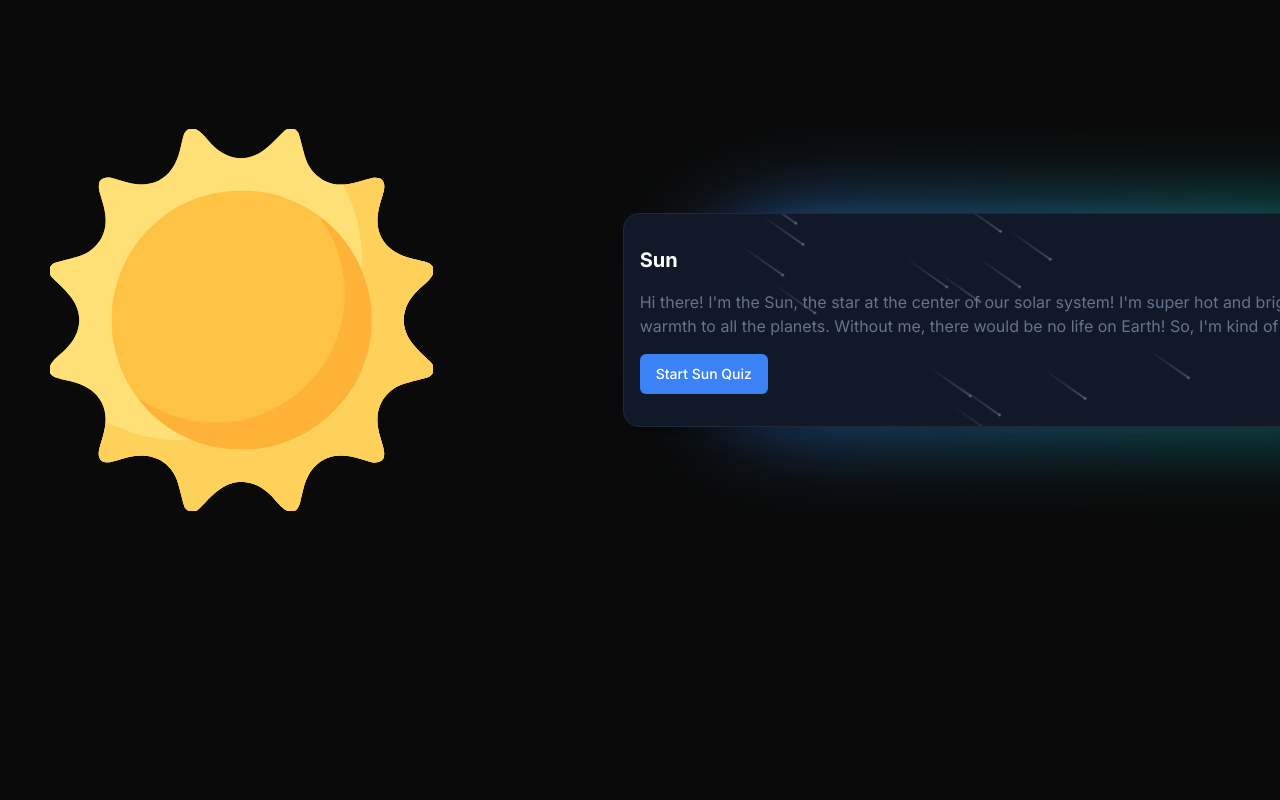
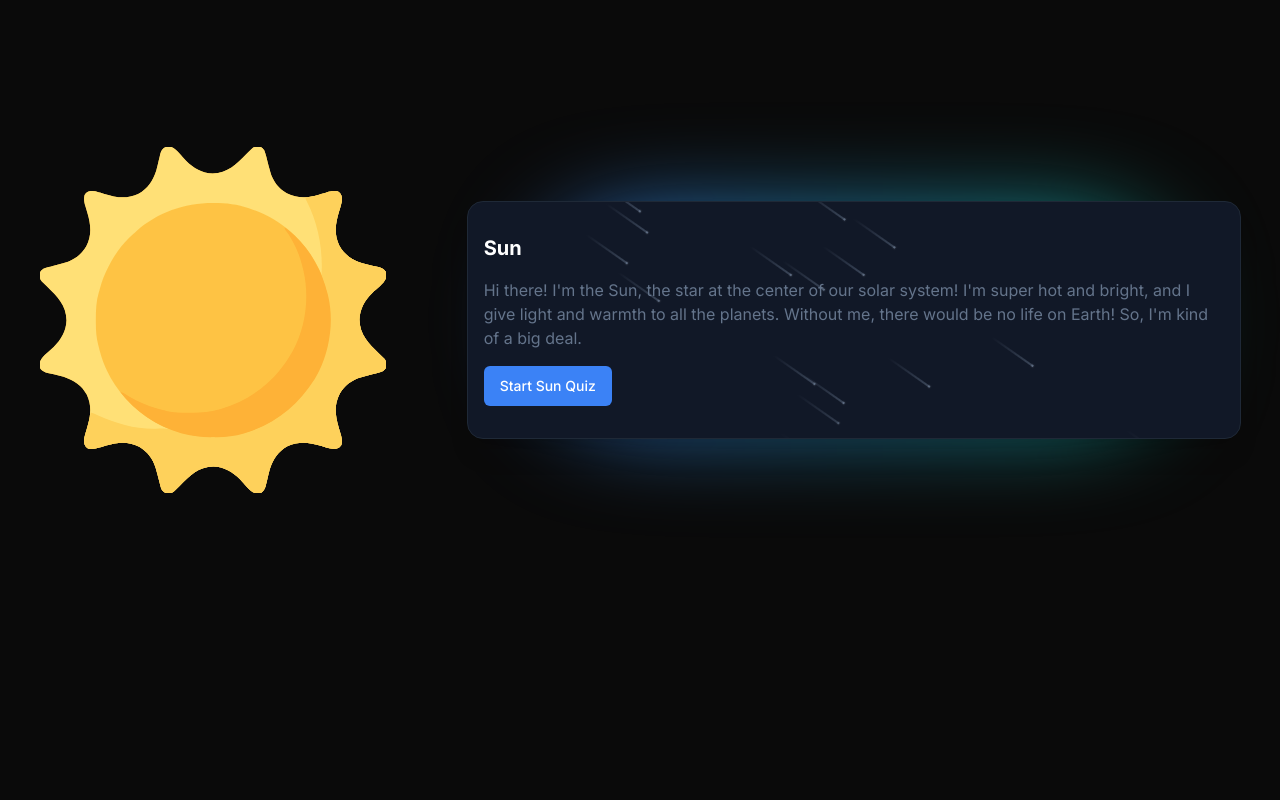
Before and after one commit to Criseda/student_hack_2024, a Next.js app: page /home in a window 1280 px wide. Shown: the part 900-1700 px from the top of the page. Built offline with nearby package versions, Linux system fonts and the light colour scheme.

Commit message:
Centered planets within the div, fixed card sizing to work on every machine resolution

```diff
--- a/src/components/Planets.tsx
+++ b/src/components/Planets.tsx
@@ -134,7 +134,7 @@ function Planet({ planet, index }: PlanetProps & { index: number }) {
       <motion.div
         ref={ref}
         initial={{ opacity: 0, x: initialX }}
-        animate={{ opacity: inView ? 1 : 0, x: inView ? 10 : initialX }}
+        animate={{ opacity: inView ? 1 : 0, x: inView ? 0 : initialX }}
         transition={{ duration: 1 }}
       >
         <Image
@@ -168,11 +168,11 @@ function Info({ planetsInfo, index }: PlanetsInfo & { index: number }) {
 
   useEffect(() => {
     if (typeof window !== "undefined") {
-      setInitialX(window.innerWidth - 500);
+      setInitialX(window.innerWidth - 600);
     }
 
     const handleResize = () => {
-      setInitialX(window.innerWidth - 500);
+      setInitialX(window.innerWidth - 600);
     };
 
     window.addEventListener("resize", handleResize);
@@ -248,10 +248,10 @@ function Info({ planetsInfo, index }: PlanetsInfo & { index: number }) {
     <motion.div
       ref={ref}
       initial={{ opacity: 0, x: initialX }}
-      animate={{ opacity: inView ? 1 : 0, x: inView ? 200 : initialX }}
+      animate={{ opacity: inView ? 1 : 0, x: inView ? 1 : initialX }}
       transition={{ duration: 1 }}
     >
-      <div className="absolute inset-0 h-full w-full bg-gradient-to-r from-blue-500 to-teal-500 transform scale-[0.80] bg-red-500 rounded-full blur-3xl " />
+      <div className="absolute inset-0 bg-gradient-to-r from-blue-500 to-teal-500 transform scale-[0.8] bg-red-500 rounded-full blur-3xl " />
       <div className="relative shadow-xl bg-gray-900 border border-gray-800  px-4 py-8 h-full overflow-hidden rounded-2xl flex flex-col justify-end items-start max-w-4xl">
         <h1 className="font-bold text-xl text-white mb-4 relative z-50">
           {planetsInfo.name}
@@ -286,8 +286,8 @@ function Info({ planetsInfo, index }: PlanetsInfo & { index: number }) {
 
 export default function Planets() {
   return (
-    <div className="h-auto w-full flex justify-start items-center overflow-hidden">
-      <div className="flex flex-col items-center space-y-20 pt-5 pl-10">
+    <div className="h-auto w-full flex justify-start items-center overflow-hidden space-x-10">
+      <div className="flex flex-col items-center space-y-20 pt-5 px-10">
         {planets.map((planet, index) => (
           <Element name={planet.name} key={planet.name}>
             <div className="h-screen flex items-center">
@@ -296,7 +296,7 @@ export default function Planets() {
           </Element>
         ))}
       </div>
-      <div className="flex flex-col items-center space-y-20 pt-5">
+      <div className="flex flex-col items-center space-y-20 pt-5 pr-10">
         {planetsInfo.map((planetsInfo, index) => (
           <div className="h-screen flex items-center" key={planetsInfo.name}>
             <Info planetsInfo={planetsInfo} index={index} />
```
